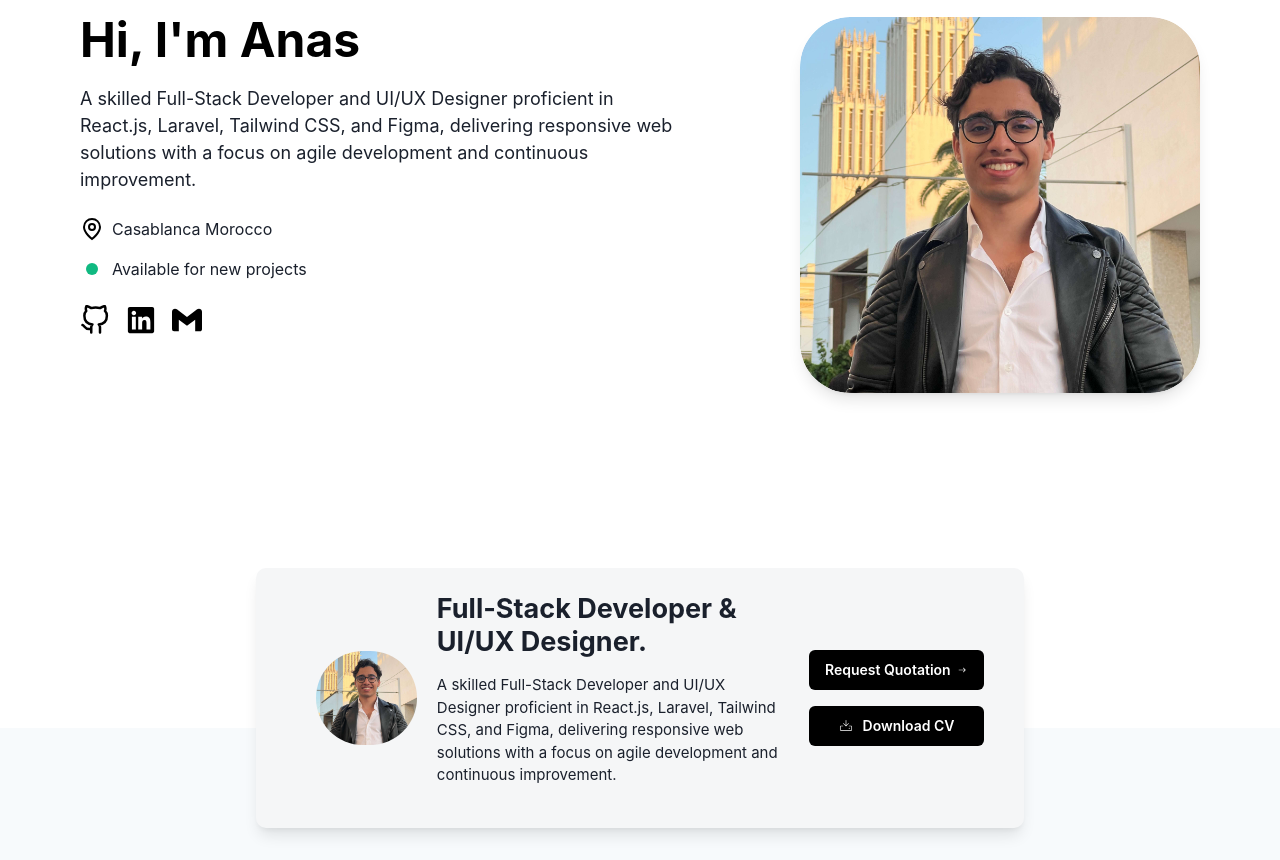
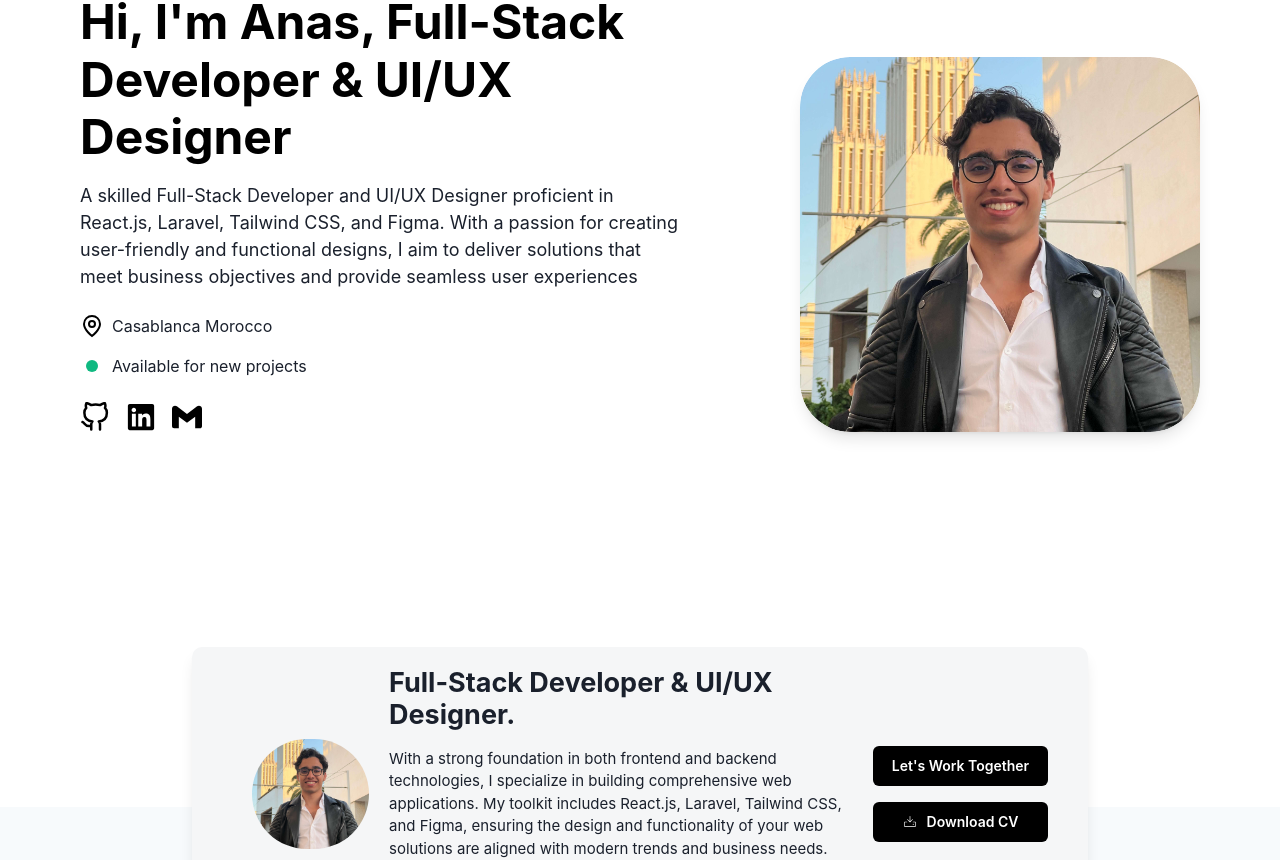
Before and after one commit to AnasOudadsse/portfolio, a React (Create React App) app: page / in a window 1280 px wide. Shown: the part 157-1017 px from the top of the page. Built offline with nearby package versions, Linux system fonts and the light colour scheme.

Commit message:
"Updated About, Header, and Hero components with layout and text changes"

```diff
--- a/src/Components/About/About.jsx
+++ b/src/Components/About/About.jsx
@@ -60,7 +60,7 @@ export const About = () => {
           pos={'relative'}
           // bottom={{ base: 0, lg: 130 }}
           justify={'center'}
-          w={['75%', '80%', "60%"]}
+          w={['75%', '80%', "70%"]}
           m={'auto'}
           h={'auto'} // Adjust height to auto for better responsiveness
           ref={ref}
@@ -88,13 +88,12 @@ export const About = () => {
             </Flex>
 
             {/* Text Section */}
-            <Box w={{ base: '100%', lg: '550px' }} textAlign={{ base: 'center', lg: 'left' }} mt={{ base: 4, lg: 0 }}>
+            <Box w={{ base: '100%', lg: '650px' }} textAlign={{ base: 'center', lg: 'left' }} mt={{ base: 4, lg: 0 }}>
               <Heading fontSize={{ base: '22px', md: '27px' }} mb={4}>
                 Full-Stack Developer & UI/UX Designer.
               </Heading>
               <Text fontSize={{ base: '14px', md: '15px' }} mb={4}>
-                A skilled Full-Stack Developer and UI/UX Designer proficient in React.js, Laravel, Tailwind CSS, and Figma,
-                delivering responsive web solutions with a focus on agile development and continuous improvement.
+              With a strong foundation in both frontend and backend technologies, I specialize in building comprehensive web applications. My toolkit includes React.js, Laravel, Tailwind CSS, and Figma, ensuring the design and functionality of your web solutions are aligned with modern trends and business needs. From concept to deployment, I focus on delivering high-quality products with a user-centered approach.
               </Text>
             </Box>
 
@@ -103,19 +102,25 @@ export const About = () => {
               <Box my={10} ml={{ base: 0, lg: 5 }}>
                 <Flex align={'center'} mb={2}>
                   <Button
-                    fontSize={{ base: '12px', md: '14px' }}
+                    as={'a'}
+                    target="_blank"
+                    href='mailto:anas.oudadsse1@gmail.com'
+                    fontSize={{ base: '10px', md: '14px' }}
                     w={{ base: '150px', md: '175px' }}
                     bg={buttonbg}
                     color={buttonColor}
                     _hover={{ bg: buttonHoverBg }}
                   >
-                    Request Quotation
-                    <IoIosArrowRoundForward style={{ marginLeft: '5px' }} />
+                      Let's Work Together
+                    {/* <IoIosArrowRoundForward style={{ marginLeft: '5px' }} /> */}
                   </Button>
                 </Flex>
 
                 <Flex align={'center'}>
                   <Button
+                    as={'a'}
+                    target="_blank"
+                    href="https://drive.google.com/file/d/1eV6ii-y3SeLuUfvE87Sw-XMGyoGvl1sx/view?usp=sharing"
                     fontSize={{ base: '12px', md: '14px' }}
                     w={{ base: '150px', md: '175px' }}
                     bg={buttonbg}
--- a/src/Components/Header/Header.jsx
+++ b/src/Components/Header/Header.jsx
@@ -154,6 +154,9 @@ const Header = () => {
         </Drawer>
 
           <Button
+            as={'a'}
+            target="_blank"
+            href="https://drive.google.com/file/d/1eV6ii-y3SeLuUfvE87Sw-XMGyoGvl1sx/view?usp=sharing"
             color={buttonColor}
             borderRadius={13}
             bg={buttonBg}
--- a/src/Components/Hero/Hero.jsx
+++ b/src/Components/Hero/Hero.jsx
@@ -25,11 +25,9 @@ export const Hero = () => {
         {/* Text Section */}
         <Box mr={{ base: 0, lg: 10 }} w={{ base: '100%', lg: '50%' }} textAlign={{ base: 'center', lg: 'left' }} mb={{ base: 10, lg: 0 }}>
             <Heading color={color} fontSize={{ base: '3xl', md: '4xl', lg: '5xl' }} mb={4}>
-                Hi, I'm Anas
-            </Heading>
+                Hi, I'm Anas, Full-Stack Developer & UI/UX Designer            </Heading>
             <Text fontSize={{ base: 'md', lg: 'lg' }} mb={6}>
-            A skilled Full-Stack Developer and UI/UX Designer proficient in React.js, Laravel, Tailwind CSS, and Figma, delivering responsive web solutions with a focus on agile development and continuous improvement.
-            </Text>
+                A skilled Full-Stack Developer and UI/UX Designer proficient in React.js, Laravel, Tailwind CSS, and Figma. With a passion for creating user-friendly and functional designs, I aim to deliver solutions that meet business objectives and provide seamless user experiences            </Text>
             <Box mb={10}>
             <Flex ml={1} align="center" justify={{ base: 'center', lg: 'flex-start' }} mb={4}>
                     <GrLocation color={color} transform='scale(1.5)' />
```
